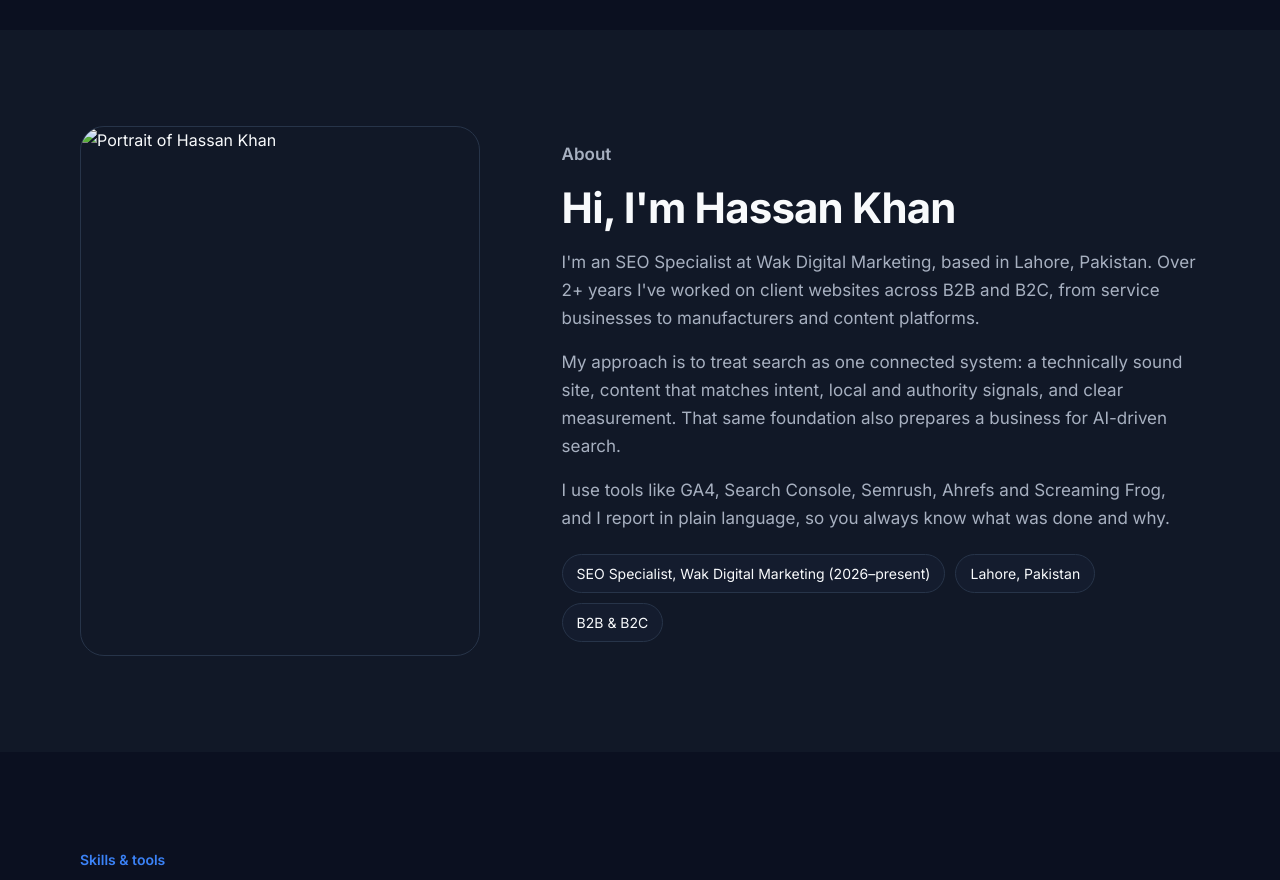
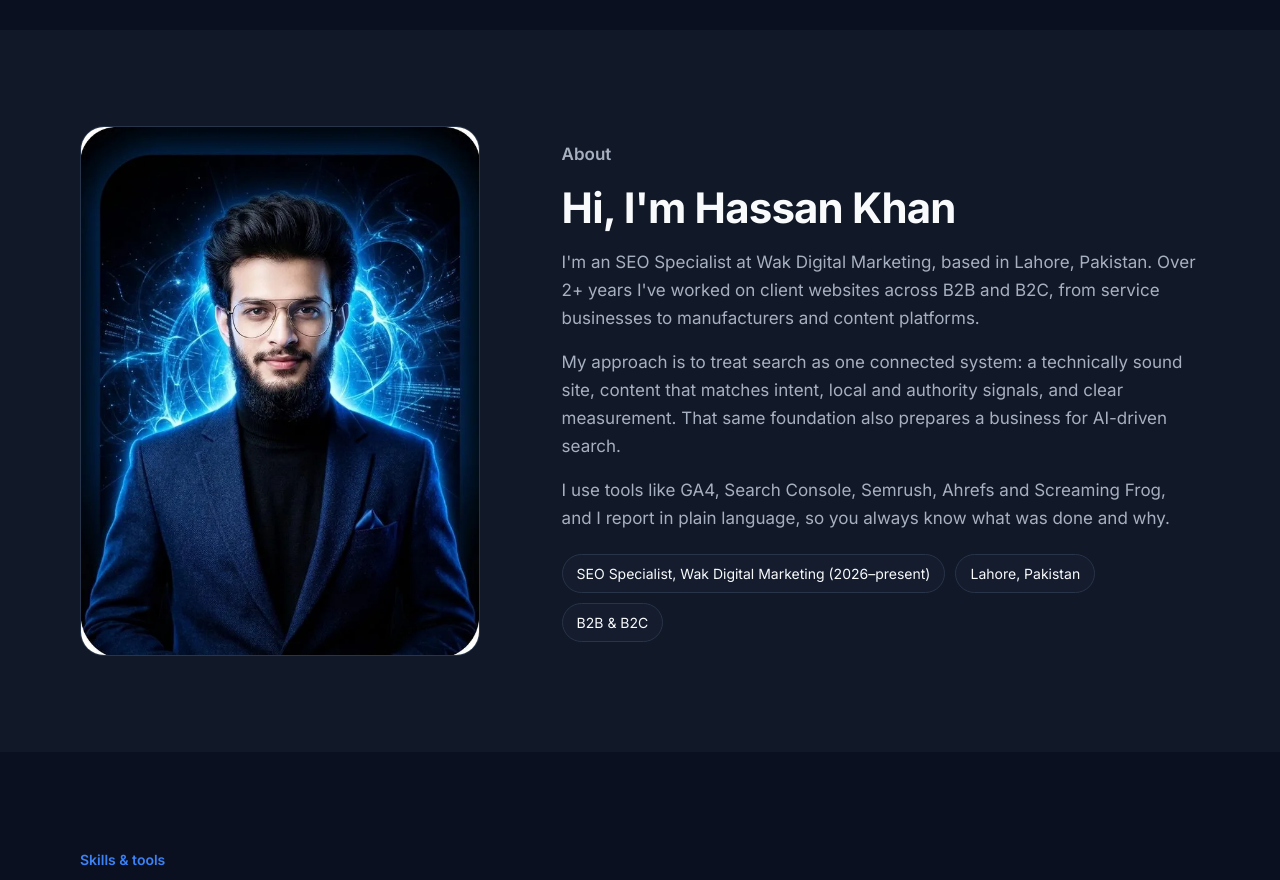
Before and after one commit to hassankhanseo14/Portfolio, a plain HTML site: page index.html in a window 1280 px wide. Shown: the part 7840-8720 px from the top of the page. Drawn offline with Linux system fonts and the light colour scheme.

Commit message:
Update index.html

```diff
--- a/index.html
+++ b/index.html
@@ -426,7 +426,7 @@ footer .wrap{display:flex;justify-content:space-between;gap:16px;flex-wrap:wrap}
 
 <section id="about" class="alt">
  <div class="wrap about">
-  <img src="assets/hassan.webp" width="640" height="850" loading="lazy" alt="Portrait of Hassan Khan">
+  <img src="hassan.webp" width="640" height="850" loading="lazy" alt="Portrait of Hassan Khan">
   <div>
    <p class="eyebrow">About</p>
    <h2>Hi, I'm Hassan Khan</h2>
```
